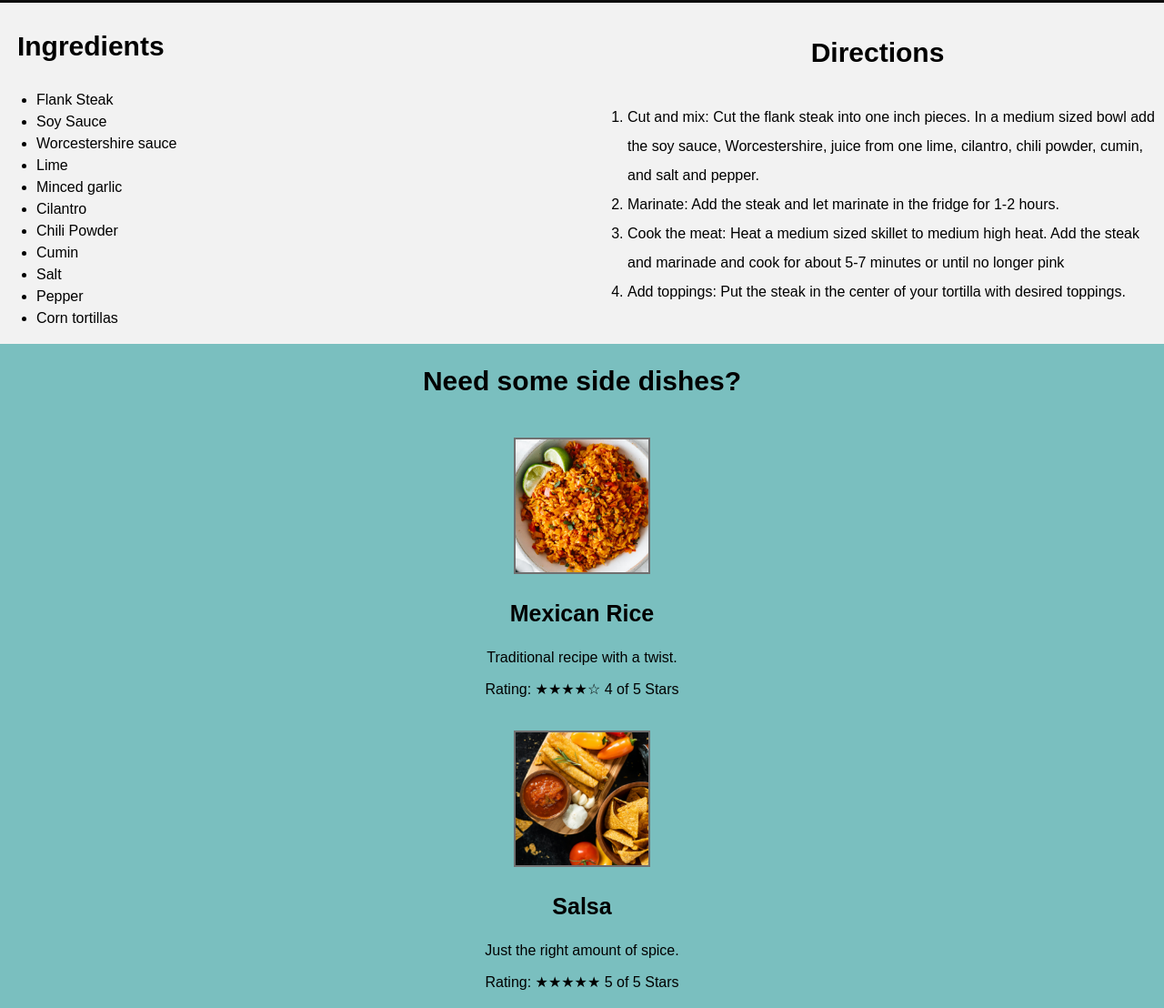
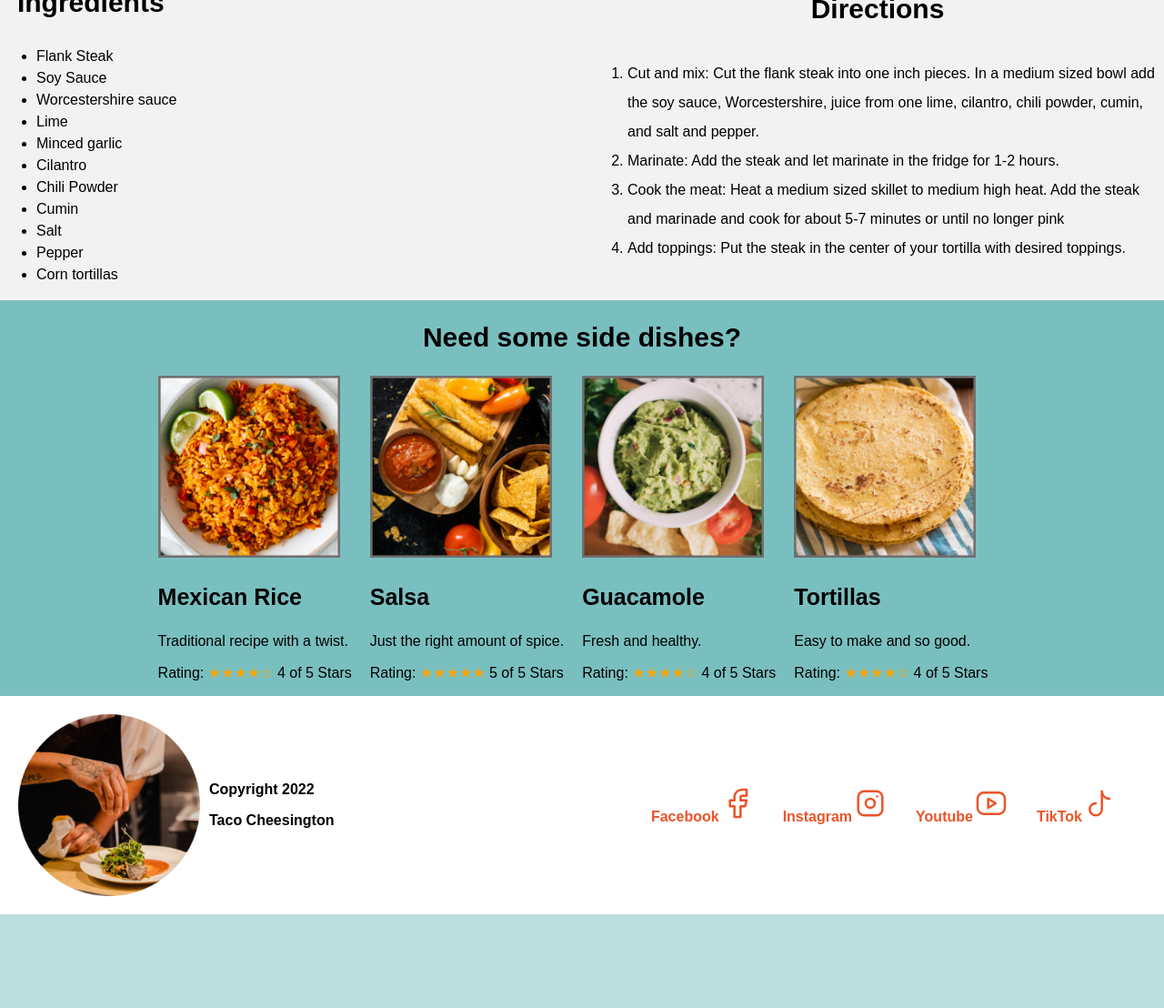
Before and after one commit to CarlosOchoa-Sanchez/Recipe1, a plain HTML site: page index.html in a window 1280 px wide. Shown: the part 747-1855 px from the top of the page at 91% size. After the commit the page ends 1752 px from the top, so only its background shows below. Drawn offline with Linux system fonts and the light colour scheme; a web font is replaced by a local one.

Commit message:
final results

```diff
--- a/index.html
+++ b/index.html
@@ -12,7 +12,7 @@
     <body>
 
         <section class="street">
-            <h1>Street Tacos</h1>
+
         <div class="toolbar">
         <menu type="toolbar">
             <!--Save button-->
@@ -54,6 +54,7 @@
             absolutely love tacos like me, try out these other amazing taco recipes! These taco-stuffed avocados,
              Baja fish tacos, and ground beef tacos will not disappoint!!</p>
         </div>
+        <h1>Street Tacos</h1>
             </section>
         <!--Details section begins-->
         <section class="details">
@@ -111,9 +112,11 @@
             </div>
         </section>
         <!--Dishes section begins-->
-        <section class="dishes">
+        <section class="dishes-container">
+            <div class="title">
                 <h2>Need some side dishes?</h2>
-
+            </div>
+            <div class="dishes">
                 <div class="dish" id="rice">
                     <img src="mexican-rice.png" alt="">
                     <h3>Mexican Rice</h3>
@@ -137,6 +140,7 @@
                     <h3>Tortillas</h3>
                     <p>Easy to make and so good.</p>
                     <p>Rating: <span class="stars">&#9733;&#9733;&#9733;&#9733;&#9734;</span> 4 of 5 Stars</p>
+                </div>
             </div>
         </section>
         <!--Main nav-->
@@ -177,34 +181,34 @@
 
         <!--Connect section begins-->
         <footer class="connect">
+            <div id="goodeats">
+                <img src="taco-cheesington.png" alt="">
+                <div>
+                    <p>Copyright 2022</p>
+                    <p>Taco Cheesington</p>
+                </div>
+            </div>
             <!--social media-->
-            <ul>
-                <li><svg xmlns="http://www.w3.org/2000/svg" class="icon icon-tabler icon-tabler-brand-facebook" width="40" height="40" viewBox="0 0 24 24" stroke-width="1.5" stroke="#EB5428" fill="none" stroke-linecap="round" stroke-linejoin="round">
+            <ul class="social-media">
+                <li><a>Facebook<svg xmlns="http://www.w3.org/2000/svg" class="icon icon-tabler icon-tabler-brand-facebook" width="40" height="40" viewBox="0 0 24 24" stroke-width="1.5" stroke="#EB5428" fill="none" stroke-linecap="round" stroke-linejoin="round">
                     <path stroke="none" d="M0 0h24v24H0z" fill="none"/>
                     <path d="M7 10v4h3v7h4v-7h3l1 -4h-4v-2a1 1 0 0 1 1 -1h3v-4h-3a5 5 0 0 0 -5 5v2h-3" />
-                  </svg></li>
-                <li><svg xmlns="http://www.w3.org/2000/svg" class="icon icon-tabler icon-tabler-brand-instagram" width="40" height="40" viewBox="0 0 24 24" stroke-width="1.5" stroke="#EB5428" fill="none" stroke-linecap="round" stroke-linejoin="round">
+                  </svg></a></li>
+                <li><a>Instagram<svg xmlns="http://www.w3.org/2000/svg" class="icon icon-tabler icon-tabler-brand-instagram" width="40" height="40" viewBox="0 0 24 24" stroke-width="1.5" stroke="#EB5428" fill="none" stroke-linecap="round" stroke-linejoin="round">
                     <path stroke="none" d="M0 0h24v24H0z" fill="none"/>
                     <rect x="4" y="4" width="16" height="16" rx="4" />
                     <circle cx="12" cy="12" r="3" />
                     <line x1="16.5" y1="7.5" x2="16.5" y2="7.501" />
-                  </svg></li>
-                <li><svg xmlns="http://www.w3.org/2000/svg" class="icon icon-tabler icon-tabler-brand-youtube" width="40" height="40" viewBox="0 0 24 24" stroke-width="1.5" stroke="#EB5428" fill="none" stroke-linecap="round" stroke-linejoin="round">
+                  </svg></a></li>
+                <li><a>Youtube<svg xmlns="http://www.w3.org/2000/svg" class="icon icon-tabler icon-tabler-brand-youtube" width="40" height="40" viewBox="0 0 24 24" stroke-width="1.5" stroke="#EB5428" fill="none" stroke-linecap="round" stroke-linejoin="round">
                     <path stroke="none" d="M0 0h24v24H0z" fill="none"/>
                     <rect x="3" y="5" width="18" height="14" rx="4" />
-                    <path d="M10 9l5 3l-5 3z" />
-                  </svg></li>
-                <li><svg xmlns="http://www.w3.org/2000/svg" class="icon icon-tabler icon-tabler-brand-tiktok" width="40" height="40" viewBox="0 0 24 24" stroke-width="1.5" stroke="#EB5428" fill="none" stroke-linecap="round" stroke-linejoin="round">
+                    <path d="M10 9l5 3l-5 3z" /></svg></a></li>
+                <li><a>TikTok<svg xmlns="http://www.w3.org/2000/svg" class="icon icon-tabler icon-tabler-brand-tiktok" width="40" height="40" viewBox="0 0 24 24" stroke-width="1.5" stroke="#EB5428" fill="none" stroke-linecap="round" stroke-linejoin="round">
                     <path stroke="none" d="M0 0h24v24H0z" fill="none"/>
                     <path d="M9 12a4 4 0 1 0 4 4v-12a5 5 0 0 0 5 5" />
-                  </svg></li>
+                  </svg></a></li>
             </ul>
-
-            <div id="goodeats">
-                <p>Copyright 2022</p>
-                <p>Taco Cheesington</p>
-                <img src="taco-cheesington.png" alt="">
-            </div>
         </footer>
 
     </body>
--- a/styles.css
+++ b/styles.css
@@ -70,14 +70,15 @@ nav a {
 
 h1 {
     text-align: center;
-    margin-left: 50%;
+    margin-left: 500px;
+    margin-top: -25px;
     position: absolute;
 }
 
 .street {
     background-color: #F2F2F2;
     position: relative;
-    margin-top: 245px;
+    margin-top: 197px;
 }
 
 .street img {
@@ -103,7 +104,6 @@ h1 {
     list-style-type: none;
     margin: 0;
     padding: 0;
-
 }
 
 .toolbar li {
@@ -122,7 +122,6 @@ h1 {
 .paragraph {
     flex-grow: 1;
     padding-left: 20px;
-    align-items: end;
 }
 
 .details {
@@ -136,19 +135,19 @@ h1 {
 
 .pair {
     display: inline-block;
-    margin-right: 20px; /* Adjust as needed */
-    margin-bottom: 10px; /* Add margin bottom for spacing */
+    margin-right: 20px;
+    margin-bottom: 10px;
 }
 
 dl {
     display: grid;
     grid-template-columns: auto auto;
-    grid-column-gap: 100px; /* Adjust the space between dt and dd pairs */
+    grid-column-gap: 100px;
 }
 
 dt, dd {
     margin: 10px;
-    margin-right: 130px; /* Remove default margin */
+    margin-right: 130px;
 }
 
 .preparation {
@@ -163,7 +162,7 @@ dt, dd {
 
 .directions {
     flex: 1;
-    margin-left: 20px; /* Adjust margin as needed */
+    margin-left: 20px;
     line-height: 2;
 }
 
@@ -176,25 +175,78 @@ dt, dd {
     text-align: center;
 }
 
-.dishes {
-    background-color:#7ABFBF;
+.dishes-container {
     display: flex;
     flex-direction: column;
     align-items: center;
+    text-align: center;
+    background-color: #7ABFBF;
 }
 
 .dishes {
     display: flex;
-    flex-direction: column;
+    flex-wrap: nowrap;
+    justify-content: center;
+}
+
+.dish {
+    margin-right: 20px;
+    text-align: left;
+}
+
+
+.dish img {
+    height: 200px;
+}
+.stars {
+    color: orange;
+}
+.search {
+    position: fixed;
+    top: 0px;
+    right: 290px;
+    background-color: white;
+    border: none;
+}
+
+.connect {
+    display: flex;
+    justify-content: space-between;
+    align-items: center;
+    padding: 20px;
+    font-weight: bold;
+    background-color: white;
+    font-size: large;
+}
+
+.social-media {
+    list-style: none;
+    display: flex;
+}
+
+.social-media li {
+    margin-right: 10px;
+    color: #EB5428;
+}
+
+#goodeats {
+    display: flex;
     align-items: center;
 }
 
-.dish {
-    text-align: center;
-    margin-top: 20px;
+#goodeats img {
+    margin-right: 10px;
+    height: 200px;
 }
 
-.dish img {
-    width: 150px; /* Adjust as needed */
-    height: auto;
+#goodeats div {
+    text-align: left;
 }
+
+footer.connect ul {
+    display: flex;
+}
+
+footer.connect ul li {
+    margin-right: 30px;
+}
```
Lines whose indentation alone changed are shown as unchanged.
